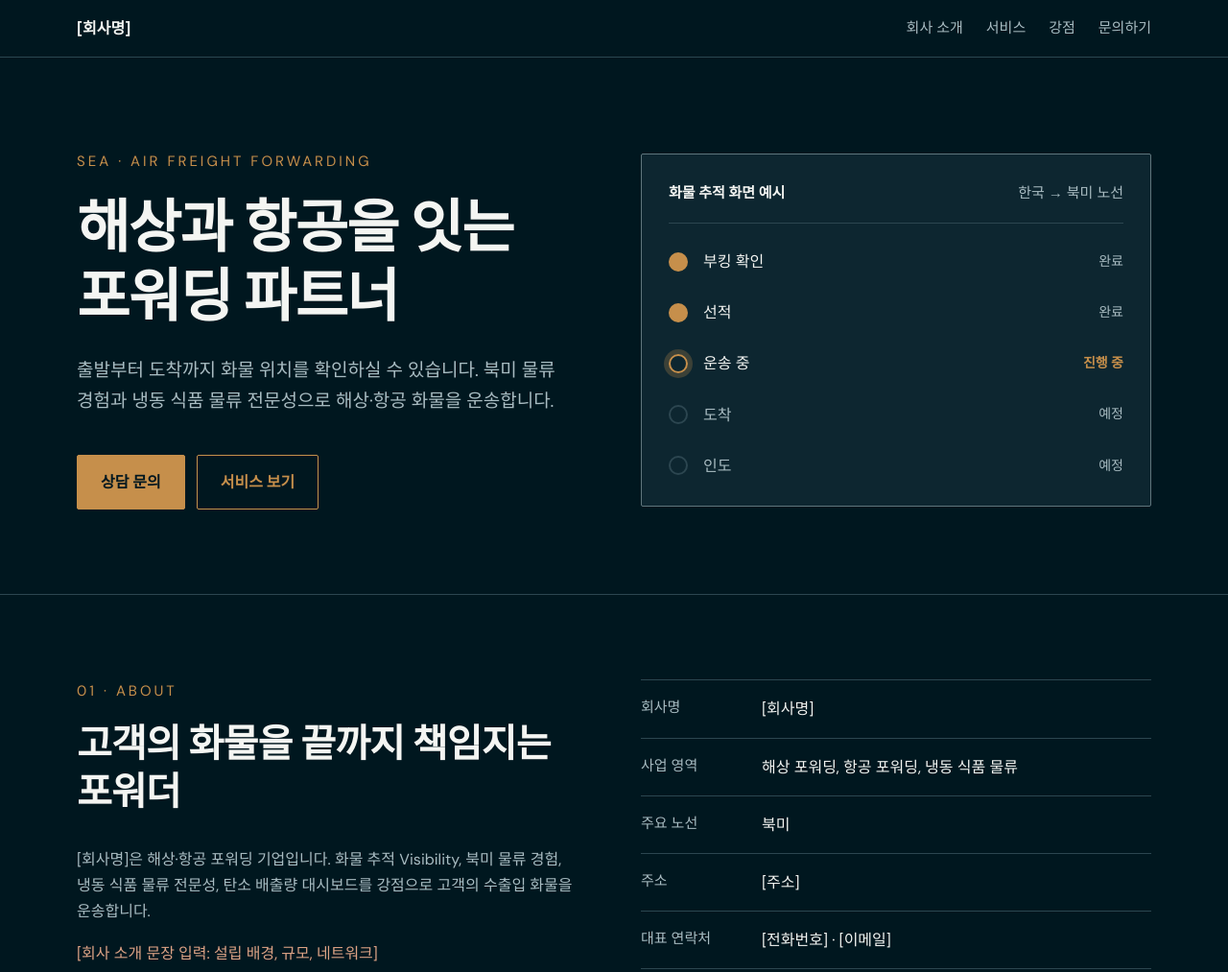
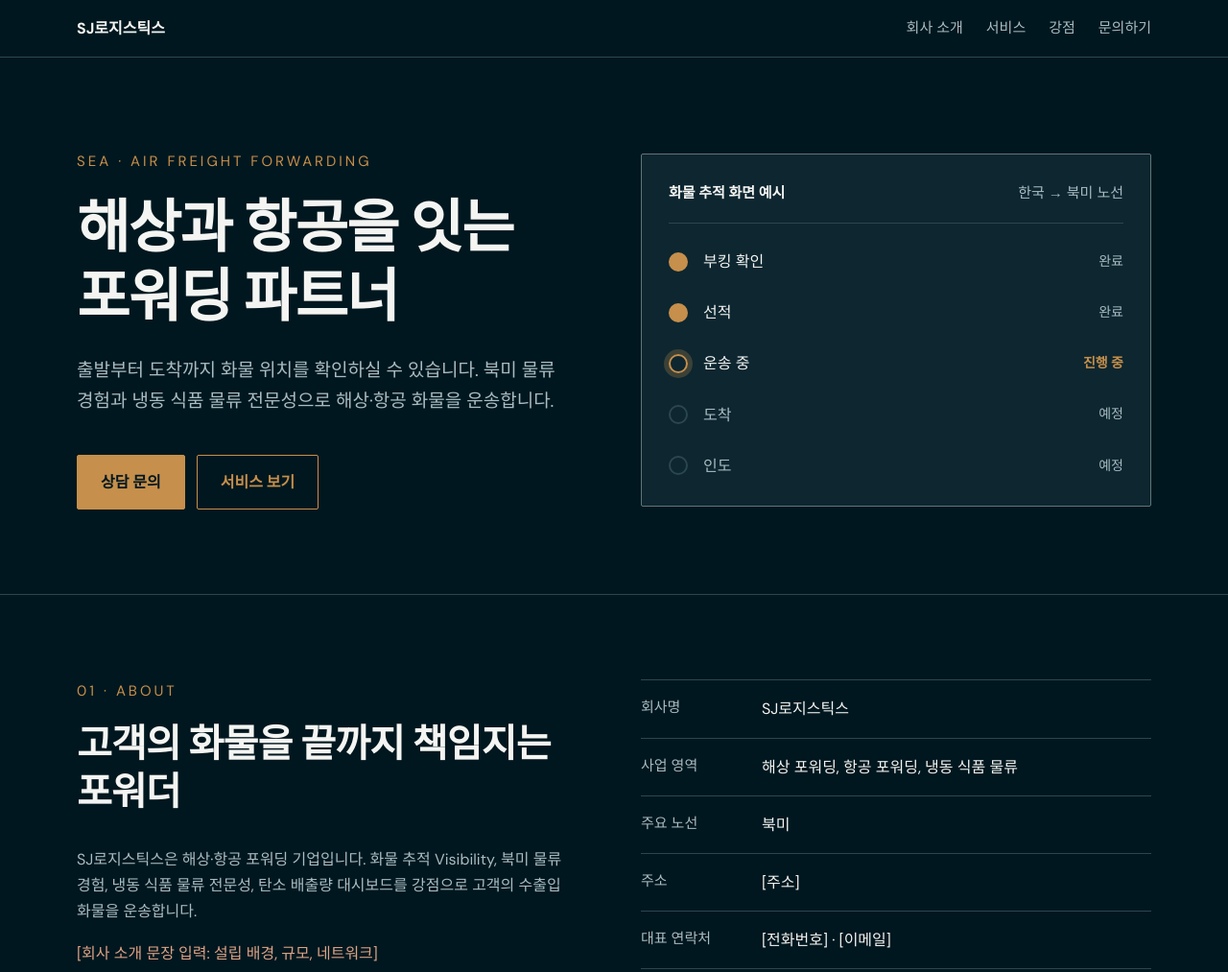
Before and after one commit to ksj307-debug/landingpage, a plain HTML site: page index.html in a window 1280 px wide. Shown: the top 1013 px of the page at 96% size. Drawn offline with Linux system fonts and the light colour scheme.

Commit message:
Set company name to SJ로지스틱스

```diff
--- a/index.html
+++ b/index.html
@@ -3,7 +3,7 @@
 <head>
 <meta charset="utf-8">
 <meta name="viewport" content="width=device-width,initial-scale=1">
-<title>해상·항공 포워딩 | [회사명]</title>
+<title>해상·항공 포워딩 | SJ로지스틱스</title>
 <link rel="preconnect" href="https://fonts.googleapis.com">
 <link href="https://fonts.googleapis.com/css2?family=DM+Sans:wght@400;500;600;700&family=Noto+Sans+KR:wght@400;500;700&display=swap" rel="stylesheet">
 <style>
@@ -17,7 +17,7 @@ a{color:#c68f4b}a:hover{color:#dca285}
 <!-- 헤더 -->
 <header style="border-bottom:1px solid #2c4650">
 <div style="max-width:1120px;margin:0 auto;padding:16px 24px;display:flex;align-items:center;justify-content:space-between;gap:8px 24px;flex-wrap:wrap">
-<a href="#top" style="font-weight:700;color:#f4f5f2;text-decoration:none">[회사명]</a>
+<a href="#top" style="font-weight:700;color:#f4f5f2;text-decoration:none">SJ로지스틱스</a>
 <nav aria-label="주요 메뉴" style="display:flex;gap:8px 24px;flex-wrap:wrap;font-size:15px">
 <a href="#about" style="color:#a9bcc2;text-decoration:none">회사 소개</a>
 <a href="#services" style="color:#a9bcc2;text-decoration:none">서비스</a>
@@ -59,11 +59,11 @@ a{color:#c68f4b}a:hover{color:#dca285}
 <div style="min-width:0">
 <div style="font-size:15px;letter-spacing:0.2em;color:#c68f4b;margin-bottom:16px">01 · ABOUT</div>
 <h2 style="margin:0 0 32px;font-size:clamp(28px,4vw,40px);line-height:1.25;font-weight:700;letter-spacing:-0.02em">고객의 화물을 끝까지 책임지는 포워더</h2>
-<p style="margin:0;max-width:34em;color:#a9bcc2">[회사명]은 해상·항공 포워딩 기업입니다. 화물 추적 Visibility, 북미 물류 경험, 냉동 식품 물류 전문성, 탄소 배출량 대시보드를 강점으로 고객의 수출입 화물을 운송합니다.</p>
+<p style="margin:0;max-width:34em;color:#a9bcc2">SJ로지스틱스은 해상·항공 포워딩 기업입니다. 화물 추적 Visibility, 북미 물류 경험, 냉동 식품 물류 전문성, 탄소 배출량 대시보드를 강점으로 고객의 수출입 화물을 운송합니다.</p>
 <p style="margin:16px 0 0;color:#dca285">[회사 소개 문장 입력: 설립 배경, 규모, 네트워크]</p>
 </div>
 <dl style="margin:0;min-width:0">
-<div style="display:grid;grid-template-columns:110px 1fr;gap:16px;padding:16px 0;border-top:1px solid #2c4650"><dt style="color:#a9bcc2;font-size:15px">회사명</dt><dd style="margin:0">[회사명]</dd></div>
+<div style="display:grid;grid-template-columns:110px 1fr;gap:16px;padding:16px 0;border-top:1px solid #2c4650"><dt style="color:#a9bcc2;font-size:15px">회사명</dt><dd style="margin:0">SJ로지스틱스</dd></div>
 <div style="display:grid;grid-template-columns:110px 1fr;gap:16px;padding:16px 0;border-top:1px solid #2c4650"><dt style="color:#a9bcc2;font-size:15px">사업 영역</dt><dd style="margin:0">해상 포워딩, 항공 포워딩, 냉동 식품 물류</dd></div>
 <div style="display:grid;grid-template-columns:110px 1fr;gap:16px;padding:16px 0;border-top:1px solid #2c4650"><dt style="color:#a9bcc2;font-size:15px">주요 노선</dt><dd style="margin:0">북미</dd></div>
 <div style="display:grid;grid-template-columns:110px 1fr;gap:16px;padding:16px 0;border-top:1px solid #2c4650"><dt style="color:#a9bcc2;font-size:15px">주소</dt><dd style="margin:0">[주소]</dd></div>
@@ -159,9 +159,9 @@ a{color:#c68f4b}a:hover{color:#dca285}
 
 <footer style="border-top:1px solid #2c4650">
 <div style="max-width:1120px;margin:0 auto;padding:48px 24px 64px;display:grid;gap:8px;color:#a9bcc2;font-size:14px">
-<strong style="color:#f4f5f2">[회사명]</strong>
+<strong style="color:#f4f5f2">SJ로지스틱스</strong>
 <span>[주소] · 대표 연락처 [전화번호] · [이메일]</span>
-<span>© [연도] [회사명]. All rights reserved.</span>
+<span>© [연도] SJ로지스틱스. All rights reserved.</span>
 <a href="#" style="color:#a9bcc2">개인정보처리방침</a>
 </div>
 </footer>
```
